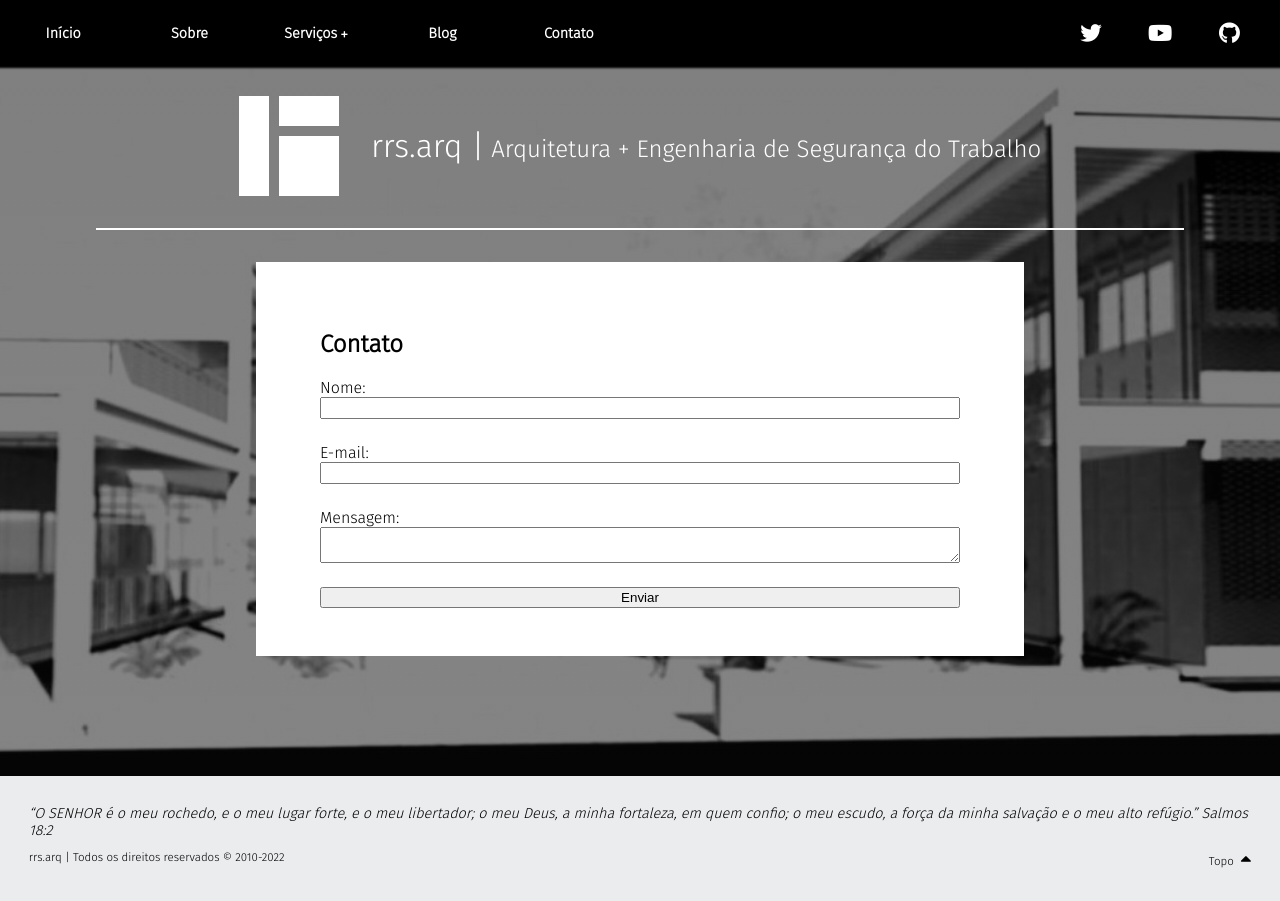
After one commit to rrsarq/rrsarq-site, a PHP site: page /contato.html in a window 1280 px wide. The commit adds this page. Run offline with PHP 8.4, Linux system fonts and the light colour scheme.

Commit message:
Adicionado formulário de contato

```diff
--- /dev/null
+++ b/contato.html
@@ -0,0 +1,43 @@
+<!DOCTYPE html>
+<html lang="pt-BR">
+<head>
+	<title>rrs.arq | Contato</title>
+
+	<meta name="description" content="Entre em contato com rrs.arq">
+	<meta name="keywords"  content="arquitetura, engenharia, segurança, ergonomia, tecnologia">
+
+	<meta charset="UTF-8">
+	<meta name="author" content="rrs.arq">
+	<meta name="viewport" content="width=device-width, initial-scale=1.0">
+	<link rel="icon" href="img/RRSARQ_FAVICON.ico">
+	<link rel="stylesheet" href="css/rrsarq.css">
+	<link rel="stylesheet" href="css/all.min.css">
+</head>
+<body>
+	<header id="header"></header>
+	<main>
+		<article class="principal">
+			<h1>Contato</h1>
+			<form class="formulario" method="post" name="contato" data-netlify="true">
+				<div class="formGrupo">
+					<label for="nome">Nome:</label>
+					<input type="text" id="nome" name="nome" maxlength="50" required>
+				</div>
+				<div class="formGrupo">
+					<label for="email">E-mail:</label>
+					<input type="email" id="email" name="email" maxlength="50" required>
+				</div>
+				<div class="formGrupo">
+					<label for="mensagem">Mensagem:</label>
+					<textarea type="text" id="mensagem" name="mensagem" maxlength="255" required></textarea>
+				</div>
+				<button type="submit">Enviar</button>
+			</form>
+		</article>
+	</main>
+	<footer id="footer"></footer>
+
+	<script src="js/includes.js"></script>
+
+</body>
+</html>
--- a/css/rrsarq.scss
+++ b/css/rrsarq.scss
@@ -49,7 +49,7 @@ a:visited:hover {
     border-bottom: .1em solid var(--corVisitado);
 }
 
-a, h1, h2, h3, h4, h5, h6, p, em, li, span {
+a, h1, h2, h3, h4, h5, h6, p, em, li, span, label, input {
     font-family: 'Fira Sans Light', 'Segoe UI', sans-serif;
 }
 
@@ -352,7 +352,16 @@ main {
     padding: 1em 0 0 0;
 }
 
+.formulario {
+    display: flex;
+    flex-direction: column;
+}
 
+.formGrupo {
+    display: flex;
+    flex-direction: column;
+    margin-bottom: 1.5em;
+}
 
 /*****  Footer  *****/
 
--- a/includes/header.html
+++ b/includes/header.html
@@ -13,6 +13,7 @@
 			</li>
 			<!--li class="menuItem"><a class="menuLink" href="#">Galeria</a></li-->
 			<li class="menuItem"><a class="menuLink" href="https://rrsarq.github.io/">Blog</a></li>
+			<li class="menuItem"><a class="menuLink" href="contato.html">Contato</a></li>
 		</ul>
 		<ul class="menu social">
 			<li class="socialItem"><a class="menuLink" href="https://twitter.com/rrsarq" ><i class="fab fa-twitter"></i></a></li>
```
Also changed, not shown: css/rrsarq.css, 1 other file.
